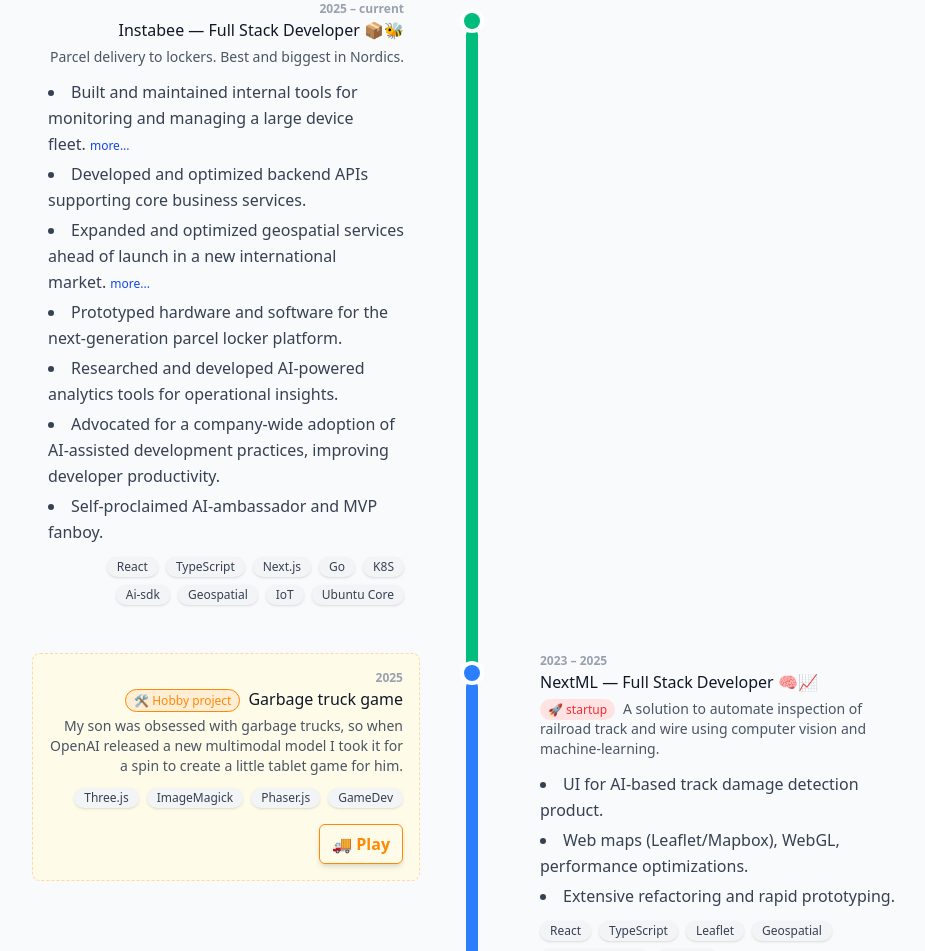
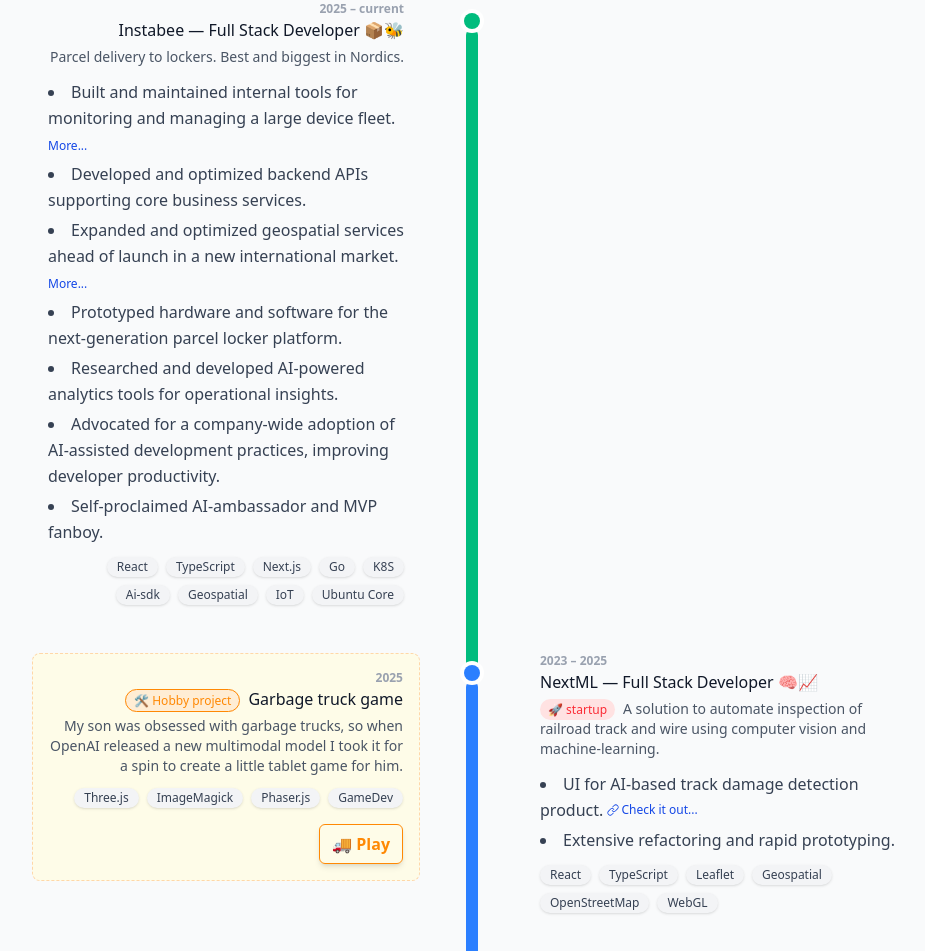
Before and after one commit to kvasdopil/me, a React (Vite) app: page / in a window 1280 px wide. Shown: the part 1100-2051 px from the top of the page, without its empty margins (168-1093 px from the left). Built offline with nearby package versions, Linux system fonts and the light colour scheme.

Commit message:
Refactor App and MainPage components to enhance timeline bullet functionality with optional links and improve JSX structure for roles and timeline entries.

```diff
--- a/src/App.tsx
+++ b/src/App.tsx
@@ -19,30 +19,11 @@
 function App() {
   const base = import.meta.env.BASE_URL;
 
-  const roles: string[] = [
-    "Full Stack",
-    "Mobile",
-    "IoT",
-    "Embedded Linux Developer",
-    "AI fanboy",
-    "🤖🛰️📱💻",
-  ];
-
-  // Semantic content moved to JSX
-
-  // Timeline entries moved to semantic children in JSX
-
-  // Languages will be provided as JSX children
-
-  // Hobbies will be provided as JSX children
-
-  // Bio paragraphs will be passed as children to Header
-
   return (
     <Container>
       <Header
         name="Alexey Guskov 🦸‍♂️"
-        roles={roles}
+        roles={["Full Stack", "Mobile", "IoT", "Embedded Linux Developer", "AI fanboy", "🤖🛰️📱💻"]}
         location="Stockholm, Sweden"
         email="kvasdopil@gmail.com"
         phone="+46722241995"
@@ -119,13 +100,23 @@
             "Ubuntu Core",
           ]}
         >
-          <TimelineBullet id="instabee-fleet-dashboard">
+          <TimelineBullet
+            link="/project/instabee-fleet-dashboard"
+            linkText="More..."
+            linkIcon={false}
+            linkTarget="_self"
+          >
             Built and maintained internal tools for monitoring and managing a large device fleet.
           </TimelineBullet>
           <TimelineBullet>
             Developed and optimized backend APIs supporting core business services.
           </TimelineBullet>
-          <TimelineBullet id="instabee-geospatial-ranking">
+          <TimelineBullet
+            link="/project/instabee-geospatial-ranking"
+            linkText="More..."
+            linkIcon={false}
+            linkTarget="_self"
+          >
             Expanded and optimized geospatial services ahead of launch in a new international
             market.
           </TimelineBullet>
@@ -162,9 +153,8 @@
           startup
           tags={["React", "TypeScript", "Leaflet", "Geospatial", "OpenStreetMap", "WebGL"]}
         >
-          <TimelineBullet>UI for AI-based track damage detection product.</TimelineBullet>
-          <TimelineBullet>
-            Web maps (Leaflet/Mapbox), WebGL, performance optimizations.
+          <TimelineBullet link="https://lnkd.in/p/dq6yaPTD" linkText="Check it out...">
+            UI for AI-based track damage detection product.
           </TimelineBullet>
           <TimelineBullet>Extensive refactoring and rapid prototyping.</TimelineBullet>
         </TimelineItem>
@@ -217,7 +207,12 @@
             "Storybook",
           ]}
         >
-          <TimelineBullet>Joined the team to help launch the new mobile app.</TimelineBullet>
+          <TimelineBullet
+            link="https://www.nordnet.se/se/tjanster/handelsapplikationer/nordnet-app"
+            linkText="Here it is..."
+          >
+            Joined the team to help launch the new mobile app, used over a million of users now.
+          </TimelineBullet>
           <TimelineBullet>
             Built a new web UI component library and key portal sections.
           </TimelineBullet>
--- a/src/components/MainPage.tsx
+++ b/src/components/MainPage.tsx
@@ -1,6 +1,7 @@
 import React from "react";
 import { FaEnvelope, FaGithub, FaFilePdf, FaMapMarkerAlt, FaPhone } from "react-icons/fa";
 import Tag from "./Tag";
+import { GoLink } from "react-icons/go";
 
 // Types
 type TimelineSide = "left" | "right";
@@ -143,24 +144,40 @@
 }
 
 interface TimelineBulletProps {
-  id?: string;
   children: React.ReactNode;
+  link?: string;
+  linkText?: string;
+  linkIcon?: boolean;
+  linkTarget?: string;
 }
 
-export const TimelineBullet: React.FC<TimelineBulletProps> = ({ id, children }) => {
-  const ctx = React.useContext(TimelineContext);
+export const TimelineBullet: React.FC<TimelineBulletProps> = ({
+  children,
+  link,
+  linkText = "link...",
+  linkIcon = true,
+  linkTarget = "_blank",
+}) => {
   const isText = typeof children === "string";
   return (
     <li
-      className={`transition-colors duration-200 rounded-md px-2 py-1 -mx-2 -my-1 ${id ? "cursor-pointer hover:bg-blue-100 hover:text-blue-700" : ""
-        }`}
+      onClick={() => {
+        if (link) {
+          window.open(link, linkTarget);
+        }
+      }}
+      className={`transition-colors duration-200 rounded-md px-2 py-1 -mx-2 -my-1 ${
+        link ? "cursor-pointer hover:bg-blue-100 hover:text-blue-700" : ""
+      }`}
     >
-      {id && isText ? (
-        <a href={`${ctx?.base ?? ""}project/${id}`} className="">
+      {link && isText ? (
+        <a href={link} target={linkTarget} onClick={(e) => e.stopPropagation()}>
           {children}
           {"\u00A0"}
           <span className="text-xs align-baseline text-blue-700 hover:underline whitespace-nowrap">
-            more...
+            <div className="inline-flex items-center gap-0.5 mr-1">
+              {linkIcon ? <GoLink /> : null} {linkText}
+            </div>
           </span>
         </a>
       ) : (
```
